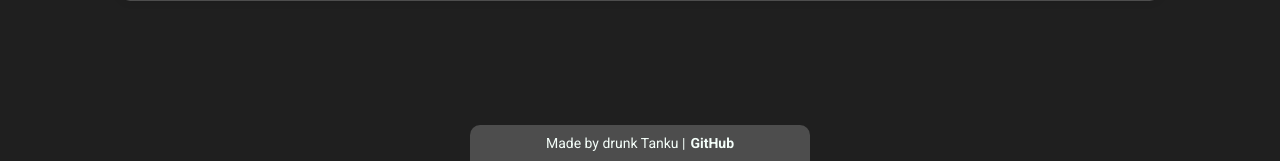
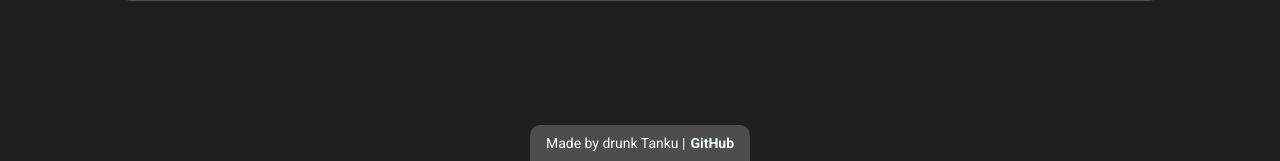
Before and after one commit to Tankudoraiba/bin-chan, a Flask app: page / in a window 1280 px wide. Shown: the part 639-800 px from the top of the page. Run offline with Flask 3, Linux system fonts and the light colour scheme.

Commit message:
Update style.css
Footer CSS changes

```diff
--- a/static/css/style.css
+++ b/static/css/style.css
@@ -37,7 +37,7 @@ body {
     text-align: center;
     padding: 10px;
     font-size: 14px;
-    width: 25%;
+    width: 200px;
     align-self: center;
     border-top-left-radius: 10px;
     border-top-right-radius: 10px;
```
